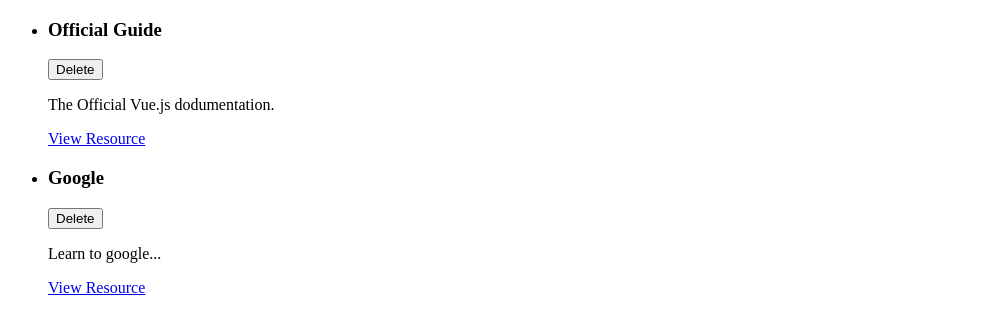
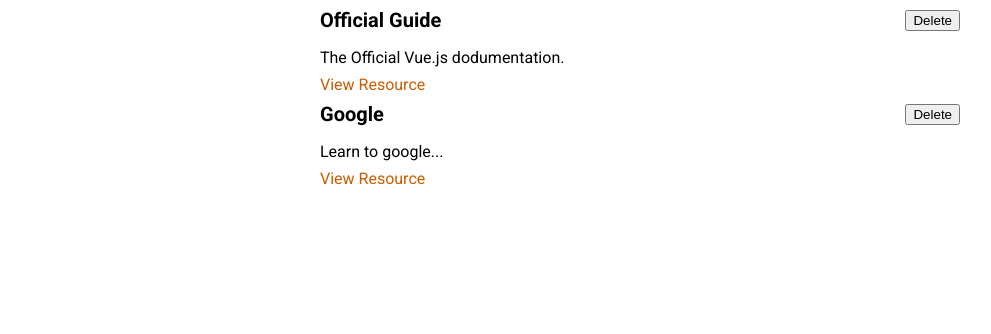
Before and after one commit to andymiha/the-learning-resources-app, a Vue app: page / in a window 1280 px wide. Shown: the top 334 px of the page, without its empty margins (0-991 px from the left). Built offline with nearby package versions, Linux system fonts and the light colour scheme.

Commit message:
Styling and More Components

```diff
--- a/src/App.vue
+++ b/src/App.vue
@@ -1,19 +1,13 @@
 <template>
-  <ul>
-    <ResourceItem
-      v-for="resource in storedResources"
-      :key="resource.id"
-      :resource="resource"
-    ></ResourceItem>
-  </ul>
+  <StoredResources :resources="storedResources"></StoredResources>
 </template>
 
 <script>
-import ResourceItem from './components/learning-resources/ResourceItem.vue';
+import StoredResources from './components/learning-resources/StoredResources.vue';
 
 export default {
   components: {
-    ResourceItem,
+    StoredResources,
   },
   data() {
     return {
@@ -35,3 +29,19 @@ export default {
   },
 };
 </script>
+
+<style>
+@import url('https://fonts.googleapis.com/css2?family=Roboto:wght@400;700&display=swap');
+
+* {
+  box-sizing: border-box;
+}
+
+html {
+  font-family: 'Roboto', sans-serif;
+}
+
+body {
+  margin: 0;
+}
+</style>
--- a/src/components/learning-resources/ResourceItem.vue
+++ b/src/components/learning-resources/LearningResource.vue
@@ -21,3 +21,35 @@ export default {
   },
 };
 </script>
+
+<style scoped>
+li {
+  margin: auto;
+  max-width: 40rem;
+}
+
+header {
+  display: flex;
+  justify-content: space-between;
+  align-items: center;
+}
+
+h3 {
+  font-size: 1.25rem;
+  margin: 0.5rem 0;
+}
+
+p {
+  margin: 0.5rem 0;
+}
+
+a {
+  text-decoration: none;
+  color: #ce5c00;
+}
+
+a:hover,
+a:active {
+  color: #c89300;
+}
+</style>
--- /dev/null
+++ b/src/components/learning-resources/StoredResources.vue
@@ -0,0 +1,30 @@
+<template>
+  <ul>
+    <LearningResource
+      v-for="resource in resources"
+      :key="resource.id"
+      :resource="resource"
+    ></LearningResource>
+  </ul>
+</template>
+
+<script>
+import LearningResource from './LearningResource.vue';
+
+export default {
+  props: ['resources'],
+  components: {
+    LearningResource,
+  },
+};
+</script>
+
+<style scoped>
+ul {
+  list-style: none;
+  margin: 0;
+  padding: 0;
+  margin: auto;
+  max-width: 40rem;
+}
+</style>
```
